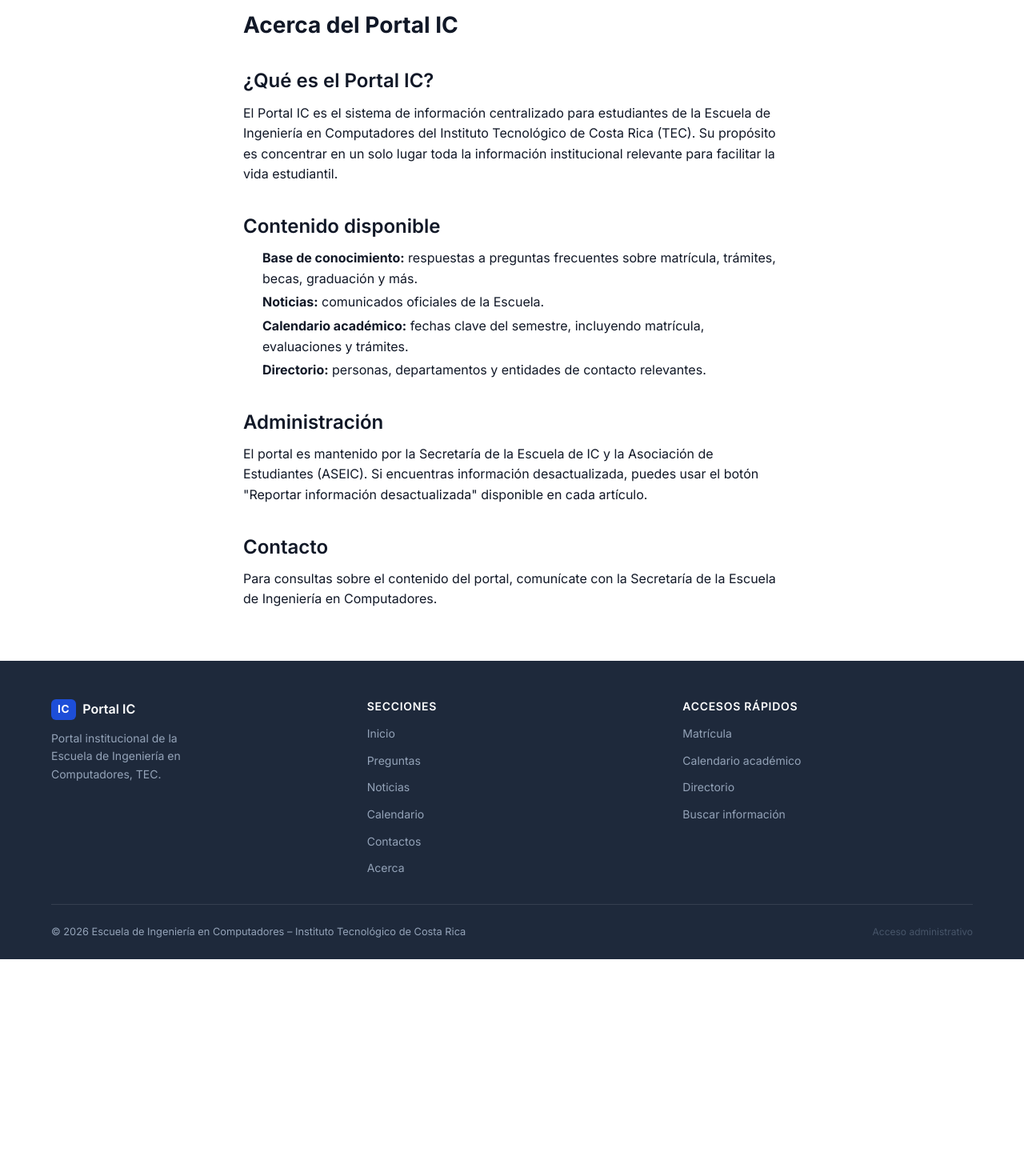
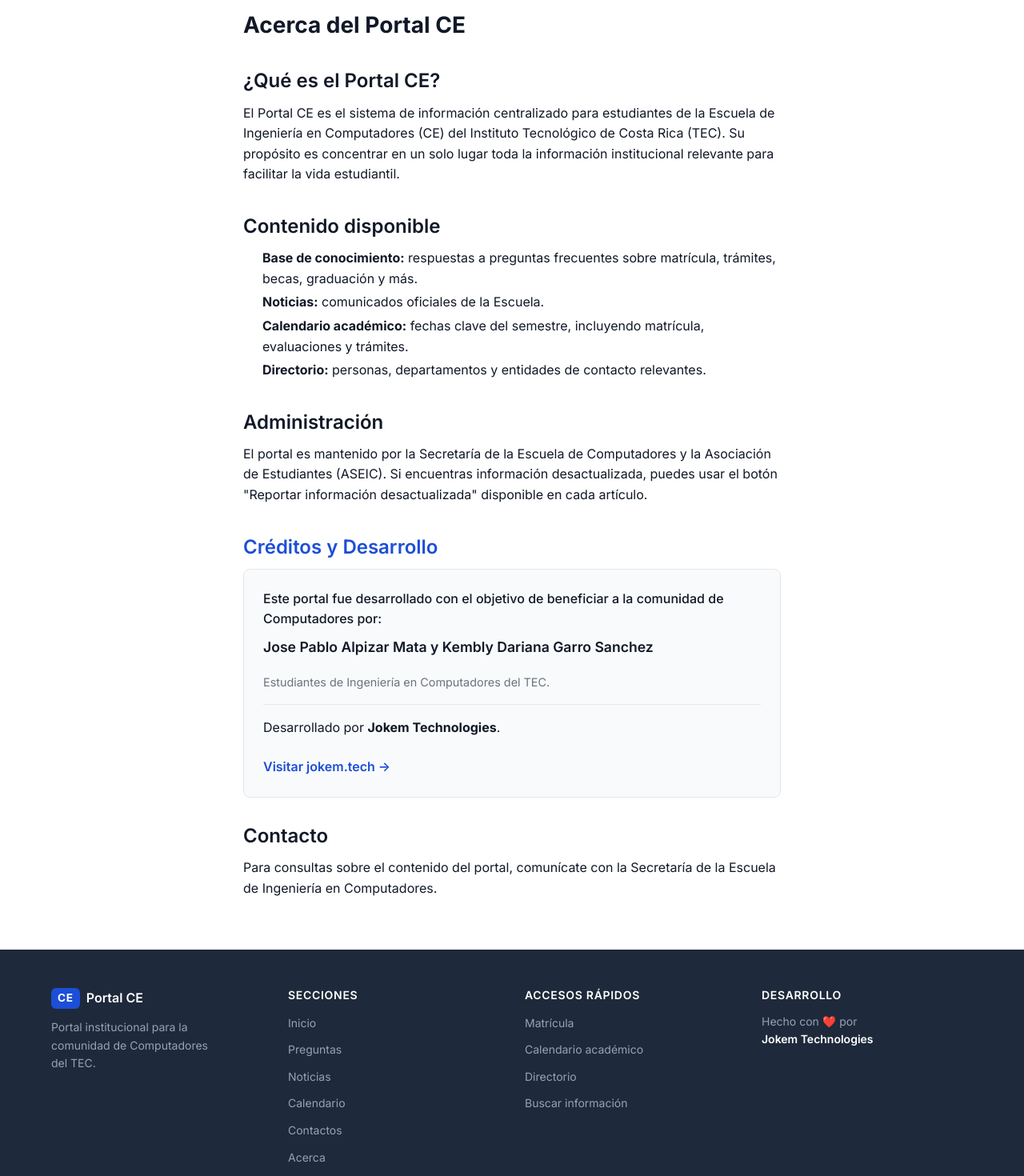
Before and after one commit to Alpizar28/AsociaCE, a Next.js app: page /acerca in a window 1280 px wide. Shown: the part 100-1570 px from the top of the page at 80% size. Before the commit the page ends 1299 px from the top, so only its background shows below. Built offline with nearby package versions, Linux system fonts and the light colour scheme; no server answers.

Commit message:
feat: rebrand to Portal CE and add credits to Jokem Technologies

```diff
--- a/app/(public)/acerca/page.tsx
+++ b/app/(public)/acerca/page.tsx
@@ -2,20 +2,20 @@ import type { Metadata } from 'next'
 
 export const metadata: Metadata = {
     title: 'Acerca del Portal',
-    description: 'Información sobre el Portal IC de la Escuela de Ingeniería en Computadores del TEC.',
+    description: 'Información sobre el Portal CE de la Escuela de Ingeniería en Computadores del TEC.',
 }
 
 export default function AcercaPage() {
     return (
         <div className="section-gap">
             <div className="container-page" style={{ maxWidth: '720px' }}>
-                <h1 style={{ fontSize: '1.75rem', fontWeight: 700, marginBottom: '1.5rem' }}>Acerca del Portal IC</h1>
+                <h1 style={{ fontSize: '1.75rem', fontWeight: 700, marginBottom: '1.5rem' }}>Acerca del Portal CE</h1>
 
                 <div className="prose">
-                    <h2>¿Qué es el Portal IC?</h2>
+                    <h2>¿Qué es el Portal CE?</h2>
                     <p>
-                        El Portal IC es el sistema de información centralizado para estudiantes de la
-                        Escuela de Ingeniería en Computadores del Instituto Tecnológico de Costa Rica (TEC).
+                        El Portal CE es el sistema de información centralizado para estudiantes de la
+                        Escuela de Ingeniería en Computadores (CE) del Instituto Tecnológico de Costa Rica (TEC).
                         Su propósito es concentrar en un solo lugar toda la información institucional relevante
                         para facilitar la vida estudiantil.
                     </p>
@@ -30,12 +30,31 @@ export default function AcercaPage() {
 
                     <h2>Administración</h2>
                     <p>
-                        El portal es mantenido por la Secretaría de la Escuela de IC y la Asociación de
+                        El portal es mantenido por la Secretaría de la Escuela de Computadores y la Asociación de
                         Estudiantes (ASEIC). Si encuentras información desactualizada, puedes usar el
                         botón "Reportar información desactualizada" disponible en cada artículo.
                     </p>
 
-                    <h2>Contacto</h2>
+                    <h2 style={{ color: 'var(--color-primary)' }}>Créditos y Desarrollo</h2>
+                    <div style={{ background: 'var(--color-surface)', padding: '1.5rem', borderRadius: 'var(--radius)', border: '1px solid var(--color-border)' }}>
+                        <p style={{ margin: 0, fontWeight: 500 }}>
+                            Este portal fue desarrollado con el objetivo de beneficiar a la comunidad de Computadores por:
+                        </p>
+                        <p style={{ marginTop: '0.5rem', fontSize: '1.1rem', fontWeight: 600 }}>
+                            Jose Pablo Alpizar Mata y Kembly Dariana Garro Sanchez
+                        </p>
+                        <p style={{ fontSize: '0.9rem', color: 'var(--color-text-muted)' }}>
+                            Estudiantes de Ingeniería en Computadores del TEC.
+                        </p>
+                        <p style={{ marginTop: '1rem', borderTop: '1px solid var(--color-border)', paddingTop: '1rem' }}>
+                            Desarrollado por <strong>Jokem Technologies</strong>.
+                        </p>
+                        <a href="https://jokem.tech" target="_blank" rel="noopener noreferrer" style={{ display: 'inline-block', marginTop: '0.5rem', color: 'var(--color-primary)', fontWeight: 600, textDecoration: 'none' }}>
+                            Visitar jokem.tech →
+                        </a>
+                    </div>
+
+                    <h2 style={{ marginTop: '2rem' }}>Contacto</h2>
                     <p>
                         Para consultas sobre el contenido del portal, comunícate con la Secretaría de la
                         Escuela de Ingeniería en Computadores.
--- a/app/(public)/page.tsx
+++ b/app/(public)/page.tsx
@@ -7,9 +7,9 @@ import { EVENT_TYPE_COLORS, FAQ_CATEGORIES } from '@/lib/constants'
 import type { Metadata } from 'next'
 
 export const metadata: Metadata = {
-    title: 'Inicio – Portal IC | TEC',
+    title: 'Inicio – Portal CE | TEC',
     description:
-        'Portal institucional de Ingeniería en Computadores del TEC. Encuentra respuestas, noticias, calendario académico y contactos.',
+        'Portal institucional para estudiantes de Computadores del TEC. Encuentra respuestas, noticias, calendario académico y contactos.',
 }
 
 export default async function HomePage() {
@@ -70,7 +70,7 @@ export default async function HomePage() {
                                 textTransform: 'uppercase',
                             }}
                         >
-                            Escuela de Ingeniería en Computadores · TEC
+                            Escuela de Ingeniería en Computadores (CE) · TEC
                         </div>
                         <h1
                             style={{
@@ -81,7 +81,7 @@ export default async function HomePage() {
                                 lineHeight: 1.2,
                             }}
                         >
-                            Portal IC
+                            Portal CE
                         </h1>
                         <p
                             style={{
@@ -92,7 +92,7 @@ export default async function HomePage() {
                                 margin: '0 auto 2.5rem',
                             }}
                         >
-                            Información centralizada para estudiantes de Ingeniería en Computadores.
+                            Información centralizada para estudiantes de Computadores.
                         </p>
 
                         {/* Search bar */}
--- a/components/layout/Footer.tsx
+++ b/components/layout/Footer.tsx
@@ -47,12 +47,12 @@ export default function Footer() {
                                     letterSpacing: '0.05em',
                                 }}
                             >
-                                IC
+                                CE
                             </span>
                             <span style={{ color: 'white', fontWeight: 600 }}>{APP_NAME}</span>
                         </div>
                         <p style={{ fontSize: '0.875rem', lineHeight: '1.6', maxWidth: '24ch' }}>
-                            Portal institucional de la Escuela de Ingeniería en Computadores, TEC.
+                            Portal institucional para la comunidad de Computadores del TEC.
                         </p>
                     </div>
 
@@ -138,6 +138,33 @@ export default function Footer() {
                             ))}
                         </ul>
                     </div>
+
+                    {/* Credits */}
+                    <div>
+                        <h4
+                            style={{
+                                color: 'white',
+                                fontSize: '0.875rem',
+                                fontWeight: 600,
+                                marginBottom: '0.75rem',
+                                textTransform: 'uppercase',
+                                letterSpacing: '0.05em',
+                            }}
+                        >
+                            Desarrollo
+                        </h4>
+                        <p style={{ fontSize: '0.875rem', lineHeight: '1.6' }}>
+                            Hecho con ❤️ por<br />
+                            <a
+                                href="https://jokem.tech"
+                                target="_blank"
+                                rel="noopener noreferrer"
+                                style={{ color: 'white', fontWeight: 600, textDecoration: 'none' }}
+                            >
+                                Jokem Technologies
+                            </a>
+                        </p>
+                    </div>
                 </div>
 
                 {/* Bottom bar */}
@@ -153,7 +180,7 @@ export default function Footer() {
                     }}
                 >
                     <span>
-                        © {currentYear} Escuela de Ingeniería en Computadores – Instituto Tecnológico de Costa Rica
+                        © {currentYear} Computadores (CE) – Instituto Tecnológico de Costa Rica
                     </span>
                     <Link
                         href="/admin/login"
--- a/lib/constants.ts
+++ b/lib/constants.ts
@@ -6,9 +6,9 @@ import {
 } from '@/types/database'
 
 // ── App metadata ──────────────────────────────────────────
-export const APP_NAME = 'Portal IC'
+export const APP_NAME = 'Portal CE'
 export const APP_DESCRIPTION =
-    'Portal institucional para estudiantes de Ingeniería en Computadores – TEC'
+    'Portal institucional para estudiantes de Computadores – TEC'
 export const APP_URL =
     process.env.NEXT_PUBLIC_APP_URL ?? 'http://localhost:3000'
 
```
